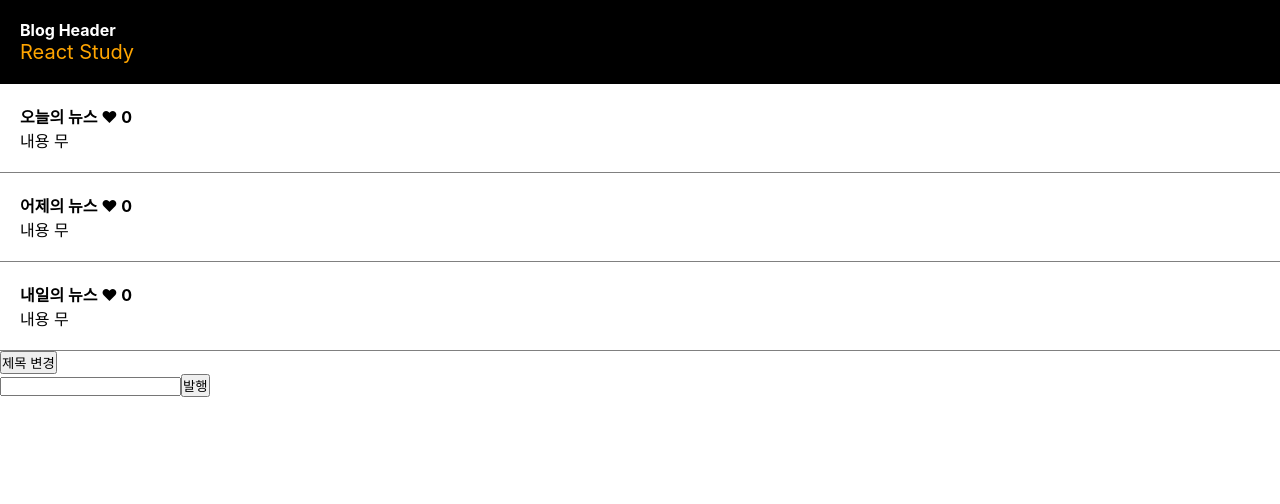
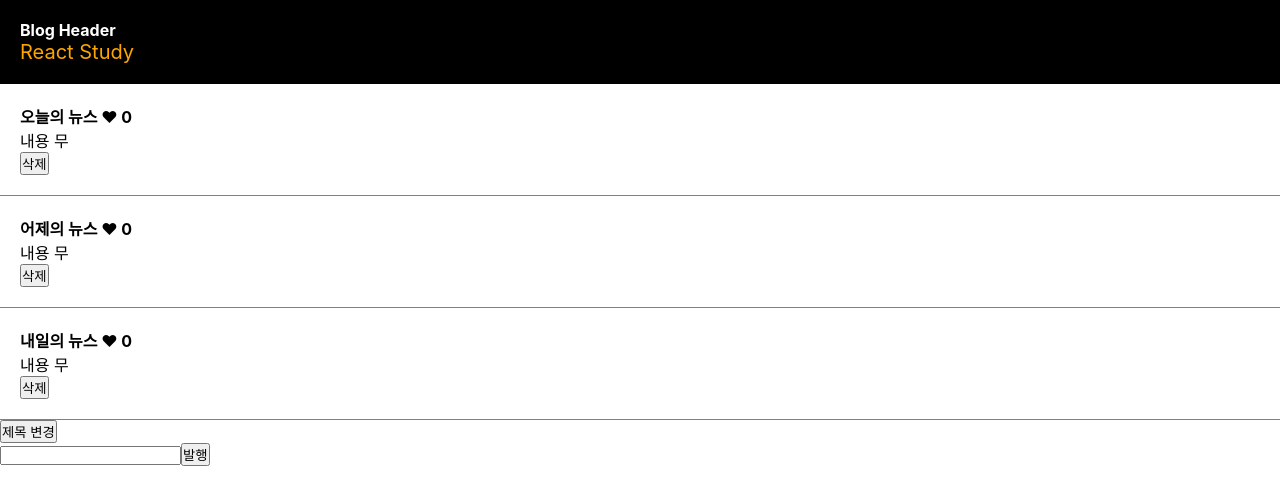
Before and after one commit to Yong-jin/react-study, a React (Create React App) app: page / in a window 1280 px wide. Shown: the top 504 px of the page. Built offline with nearby package versions, Linux system fonts and the light colour scheme.

Commit message:
삭제 기능 추가

```diff
--- a/src/newsblog/NewsBlog.js
+++ b/src/newsblog/NewsBlog.js
@@ -50,6 +50,19 @@ function NewsBlog() {
                                 setLikeCount(temp);
                             }}>❤</span> {likeCount[index]} </h4>
                             <p>내용 무</p>
+                            <button onClick={()=>{
+                                //누른 내용 데이터가 삭제
+
+                                //index 활용
+                                //splice 활용
+                                let temp = [...news];
+                                temp.splice(index, 1);
+                                setNews(temp);
+
+                                likeCount.splice(index, 1);
+
+
+                            }}>삭제</button>
                         </div>
                     )
 
@@ -69,10 +82,28 @@ function NewsBlog() {
                     setInputText(event.target.value);
                 }}/>
                 <button onClick={()=>{
+                    //발행 버튼을 눌렀을때
+                    //전제조건 : 양측에 있는 띄어쓰기는 제외 (trim)
+                    inputText = inputText.trim();
+
+                    //if( inputText.trim() == '' ){
+                    //if( inputText == '' ){
+                    //if( inputText.length == 0 ){
+                    if( inputText.length == 0
+                        || inputText == ''
+                        || inputText == null
+                        || inputText == undefined ) {
+                        alert('값을 입력하세요');
+                        return;
+                    }
+
+                    console.log('a'+inputText);
 
                     let temp = [...news];
                     temp.push(inputText);
                     setNews(temp);
+
+                    likeCount.push(0);
 
                     setInputText('');
 
```
